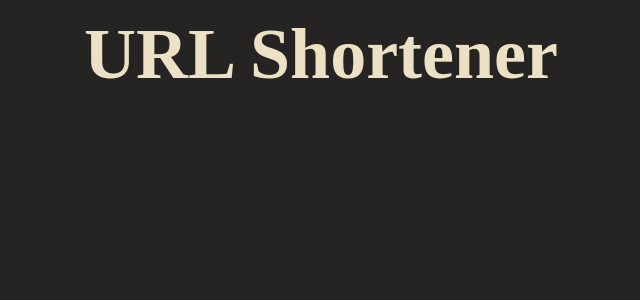
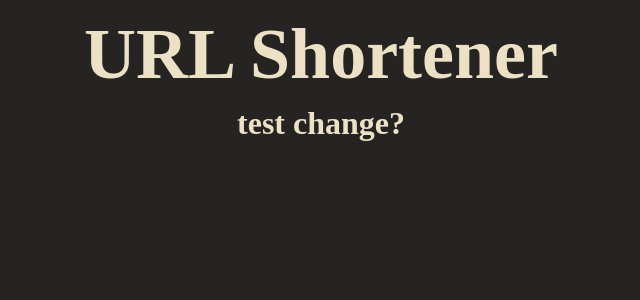
Before and after one commit to nywebperf/nywebperf.com, a Nuxt app: page / in a window 1280 px wide. Shown: the top 300 px of the page, without its empty margins (319-959 px from the left). Built offline with nearby package versions, Linux system fonts and the light colour scheme.

Commit message:
testing how to work with forks

```diff
--- a/pages/index.vue
+++ b/pages/index.vue
@@ -5,6 +5,7 @@
 <template>
     <section>
         <h1>URL Shortener</h1>
+        <h2>test change?</h2>
     </section>
 </template>
 
```
